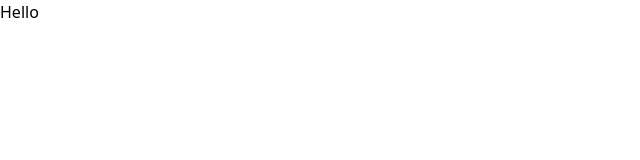
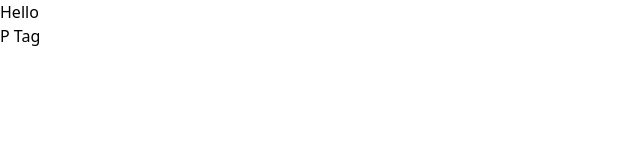
Before and after one commit to Nasir1290/react-animation-framermotion, a React (Vite) app: page / in a window 1280 px wide. Shown: the top 160 px of the page, without its empty margins (0-640 px from the left). Built offline with nearby package versions, Linux system fonts and the light colour scheme.

Commit message:
add some code

```diff
--- a/src/App.jsx
+++ b/src/App.jsx
@@ -4,6 +4,7 @@ export default function App() {
   return (
     <div>
       <h1 className=' text-3xl'>Hello</h1>
+      <p>P Tag</p>
     </div>
   )
 }
```
